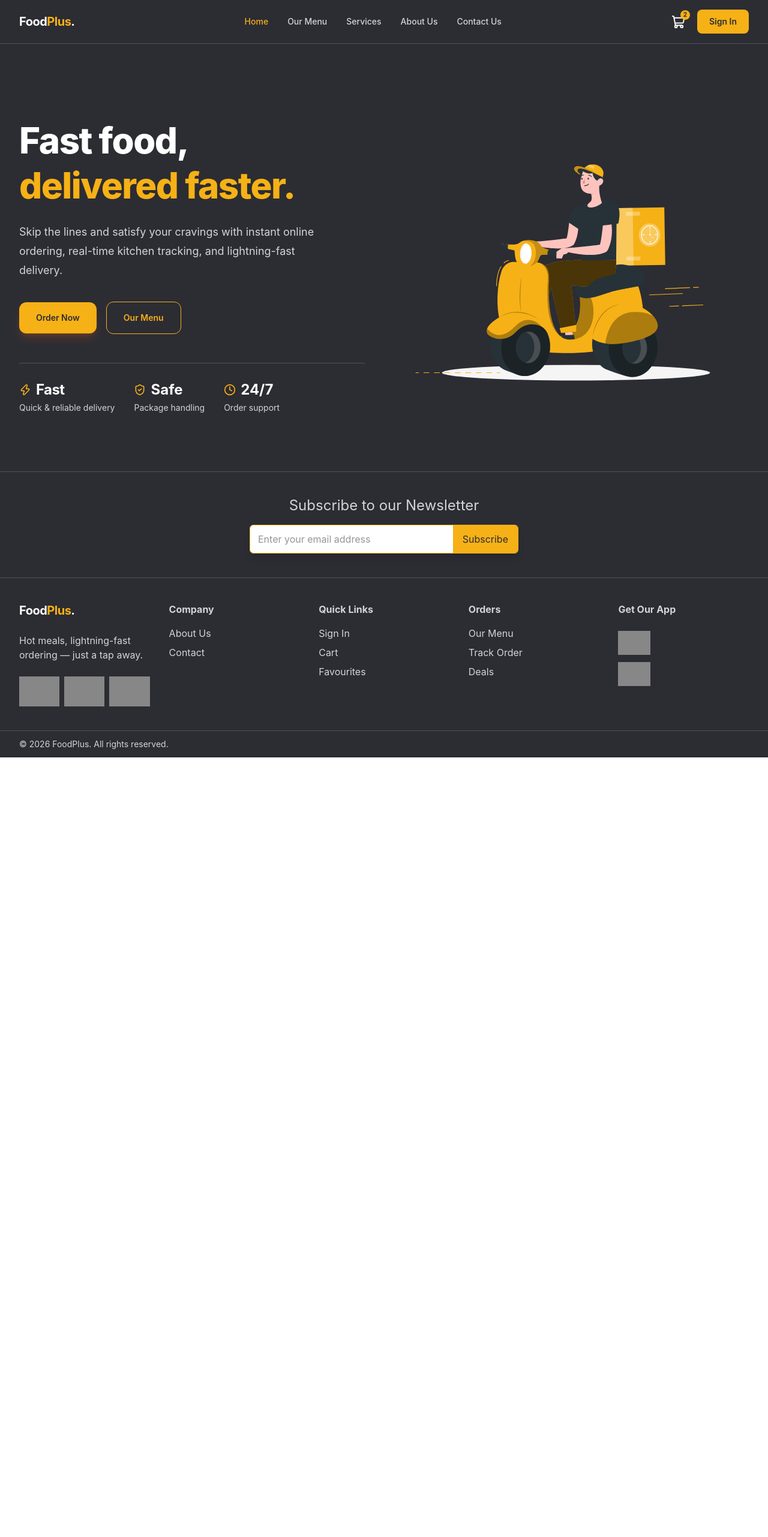
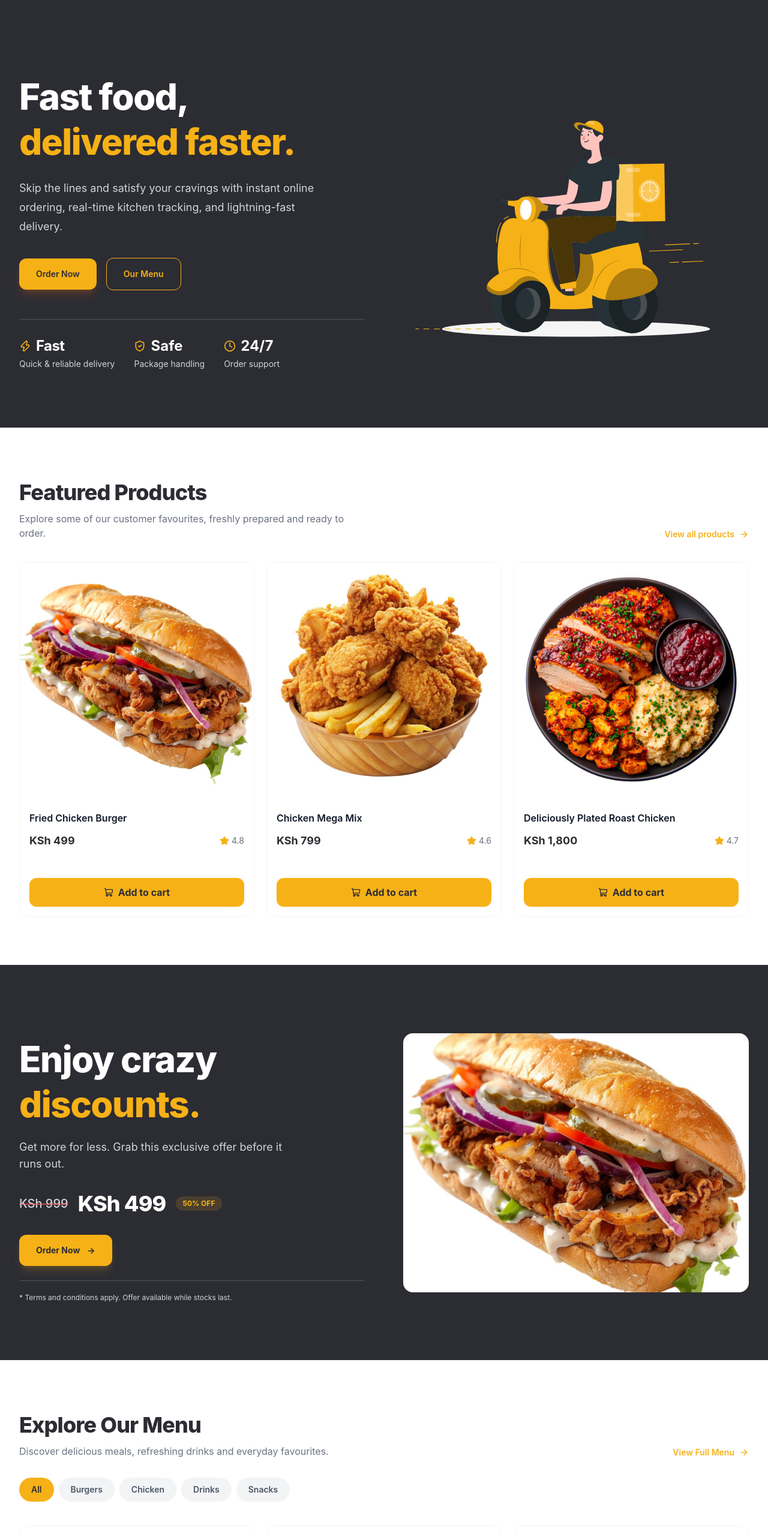
Before and after one commit to dennesnjoroge/food-plus, a React (Vite) app: page / in a window 1280 px wide. Shown: the top 2563 px of the page at 60% size. Before the commit the page ends 1263 px from the top, so only its background shows below. Built offline with nearby package versions, Linux system fonts and the light colour scheme; grey boxes are pictures that could not be loaded.

Commit message:
remove duplacate header, footer

```diff
--- a/src/pages/Home.tsx
+++ b/src/pages/Home.tsx
@@ -1,13 +1,21 @@
-import Header from "../components/Header";
 import { Hero } from "../components/Hero";
-import { Footer } from "../components/Footer";
+import { Featured } from "../components/Featured";
+import { Promotion } from "../components/Promotion";
+import { OurMenu } from "../components/OurMenu";
+import { WhyChooseUs } from "../components/WhyChooseUs";
+import { HowItWorks } from "../components/HowItWorks";
+import { CTA } from "../components/CTA";
 
 const Home = () => {
   return (
     <>
-      <Header />
       <Hero />
-      <Footer />
+      <Featured />
+      <Promotion />
+      <OurMenu />
+      <WhyChooseUs />
+      <HowItWorks />
+      <CTA />
     </>
   );
 };
```
